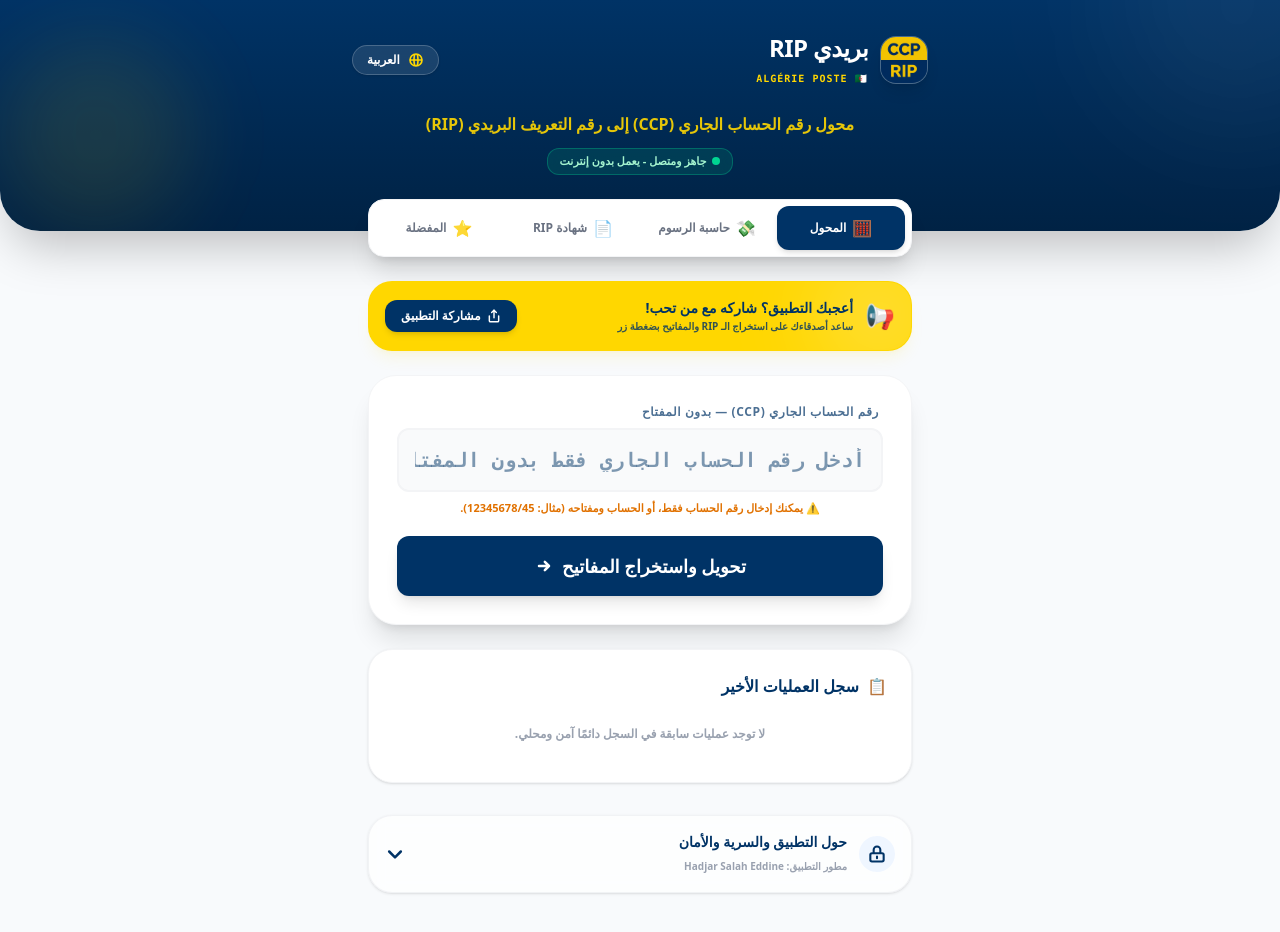
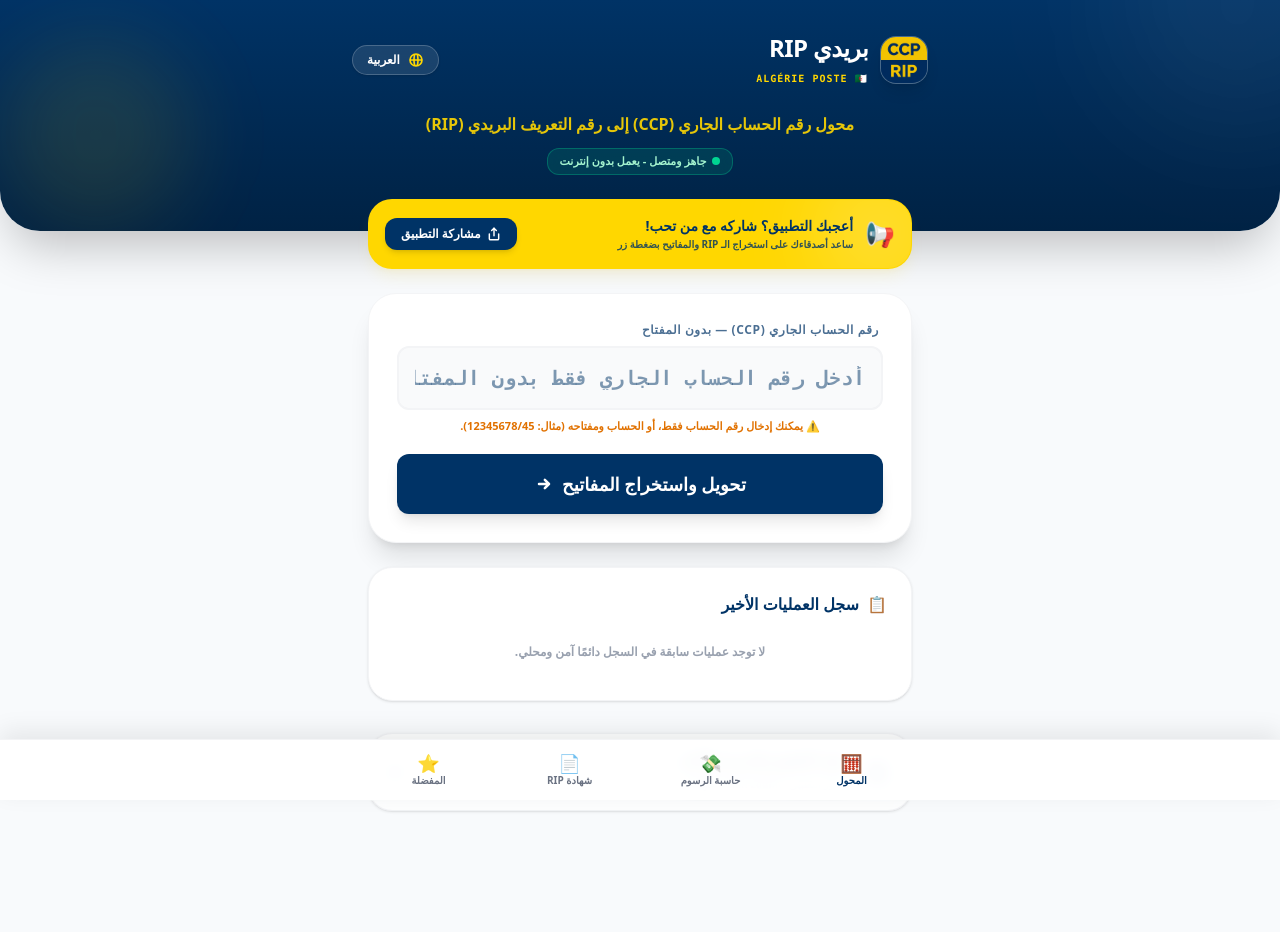
Before and after one commit to Salah-dz-14/DZ-Post-CCP-RIP, a React (Vite) app: page / in a window 1280 px wide. Shown: the top 932 px of the page. Built offline with nearby package versions, Linux system fonts and the light colour scheme.

Commit message:
Update core App layout and route handling

```diff
--- a/App.tsx
+++ b/App.tsx
@@ -26,6 +26,7 @@
   const [searchQuery, setSearchQuery] = useState('');
   const [deferredPrompt, setDeferredPrompt] = useState<BeforeInstallPromptEvent | null>(null);
   const [isAppInstalled, setIsAppInstalled] = useState(false);
+  const [isBottomNavVisible, setIsBottomNavVisible] = useState(true);
 
   const [savedAccounts, setSavedAccounts] = useState<SavedAccount[]>(() => {
     if (typeof window !== 'undefined') {
@@ -95,6 +96,24 @@
     if (typeof navigator !== 'undefined' && navigator.storage && navigator.storage.persist) {
       navigator.storage.persist().catch(() => {});
     }
+  }, []);
+
+  useEffect(() => {
+    let previousScrollY = window.scrollY;
+    const handleScroll = () => {
+      const currentScrollY = window.scrollY;
+
+      if (currentScrollY < 80 || currentScrollY < previousScrollY - 8) {
+        setIsBottomNavVisible(true);
+      } else if (currentScrollY > previousScrollY + 8) {
+        setIsBottomNavVisible(false);
+      }
+
+      previousScrollY = currentScrollY;
+    };
+
+    window.addEventListener('scroll', handleScroll, { passive: true });
+    return () => window.removeEventListener('scroll', handleScroll);
   }, []);
 
   useEffect(() => {
@@ -261,55 +280,7 @@
       </header>
 
       {/* Main Content */}
-      <main className="flex-1 -mt-8 px-4 pb-20 max-w-xl mx-auto w-full relative z-20">
-
-        {/* Universal Navigation Tabs with Horizontal Scroll for Mobile */}
-        <div className="bg-white rounded-2xl p-1.5 shadow-xl border border-gray-100 mb-6 flex items-center justify-start sm:justify-between gap-1.5 overflow-x-auto no-scrollbar scroll-smooth text-xs font-black">
-          <button
-            onClick={() => setActiveTab('converter')}
-            className={`flex-shrink-0 sm:flex-1 py-2.5 px-3.5 rounded-xl transition-all flex items-center justify-center gap-1.5 whitespace-nowrap ${
-              activeTab === 'converter' ? 'bg-[#003366] text-white shadow-md' : 'text-gray-500 hover:text-[#003366] hover:bg-gray-50'
-            }`}
-          >
-            <span className="text-base">🧮</span>
-            <span>{isArabic ? 'المحول' : 'Converter'}</span>
-          </button>
-
-          <button
-            onClick={() => setActiveTab('fee')}
-            className={`flex-shrink-0 sm:flex-1 py-2.5 px-3.5 rounded-xl transition-all flex items-center justify-center gap-1.5 whitespace-nowrap ${
-              activeTab === 'fee' ? 'bg-[#003366] text-white shadow-md' : 'text-gray-500 hover:text-[#003366] hover:bg-gray-50'
-            }`}
-          >
-            <span className="text-base">💸</span>
-            <span>{isArabic ? 'حاسبة الرسوم' : 'Fee Calc'}</span>
-          </button>
-
-          <button
-            onClick={() => setActiveTab('slip')}
-            className={`flex-shrink-0 sm:flex-1 py-2.5 px-3.5 rounded-xl transition-all flex items-center justify-center gap-1.5 whitespace-nowrap ${
-              activeTab === 'slip' ? 'bg-[#003366] text-white shadow-md' : 'text-gray-500 hover:text-[#003366] hover:bg-gray-50'
-            }`}
-          >
-            <span className="text-base">📄</span>
-            <span>{isArabic ? 'شهادة RIP' : 'RIP Slip'}</span>
-          </button>
-
-          <button
-            onClick={() => setActiveTab('favorites')}
-            className={`flex-shrink-0 sm:flex-1 py-2.5 px-3.5 rounded-xl transition-all flex items-center justify-center gap-1.5 whitespace-nowrap relative ${
-              activeTab === 'favorites' ? 'bg-[#003366] text-white shadow-md' : 'text-gray-500 hover:text-[#003366] hover:bg-gray-50'
-            }`}
-          >
-            <span className="text-base">⭐</span>
-            <span>{isArabic ? 'المفضلة' : 'Saved'}</span>
-            {savedAccounts.length > 0 && (
-              <span className="w-4.5 h-4.5 rounded-full bg-[#FFD700] text-[#003366] text-[10px] font-black flex items-center justify-center ml-0.5">
-                {savedAccounts.length}
-              </span>
-            )}
-          </button>
-        </div>
+      <main className="flex-1 -mt-8 px-4 pb-28 max-w-xl mx-auto w-full relative z-20">
 
         {/* TAB 1: CONVERTER */}
         {activeTab === 'converter' && (
@@ -555,6 +526,43 @@
         {/* Privacy Information & Developer Info */}
         <PrivacyInfo lang={lang} />
       </main>
+
+      <nav
+        aria-label={isArabic ? 'التنقل الرئيسي' : 'Main navigation'}
+        className={`no-print fixed inset-x-0 bottom-0 z-50 border-t border-gray-100 bg-white/95 shadow-[0_-8px_24px_rgba(0,0,0,0.08)] backdrop-blur transition-transform duration-300 ${
+          isBottomNavVisible ? 'translate-y-0' : 'translate-y-full'
+        }`}
+      >
+        <div
+          className="mx-auto grid max-w-xl grid-cols-4 gap-1 px-2 pt-2"
+          style={{ paddingBottom: 'calc(env(safe-area-inset-bottom) + 0.5rem)' }}
+        >
+          {([
+            { id: 'converter', icon: '🧮', label: isArabic ? 'المحول' : 'Converter' },
+            { id: 'fee', icon: '💸', label: isArabic ? 'حاسبة الرسوم' : 'Fee Calc' },
+            { id: 'slip', icon: '📄', label: isArabic ? 'شهادة RIP' : 'RIP Slip' },
+            { id: 'favorites', icon: '⭐', label: isArabic ? 'المفضلة' : 'Saved' }
+          ] as const).map(({ id, icon, label }) => (
+            <button
+              key={id}
+              type="button"
+              onClick={() => setActiveTab(id)}
+              aria-current={activeTab === id ? 'page' : undefined}
+              className={`relative flex min-w-0 flex-col items-center justify-center gap-0.5 rounded-xl px-1 py-1.5 text-[10px] font-black leading-tight transition-colors ${
+                activeTab === id ? 'text-[#003366]' : 'text-gray-500 hover:text-[#003366]'
+              }`}
+            >
+              <span className="text-lg leading-none">{icon}</span>
+              <span className="whitespace-nowrap">{label}</span>
+              {id === 'favorites' && savedAccounts.length > 0 && (
+                <span className="absolute right-1/4 top-0 h-4 min-w-4 rounded-full bg-[#FFD700] px-1 text-[10px] font-black leading-4 text-[#003366]">
+                  {savedAccounts.length}
+                </span>
+              )}
+            </button>
+          ))}
+        </div>
+      </nav>
     </div>
   );
 };
```
